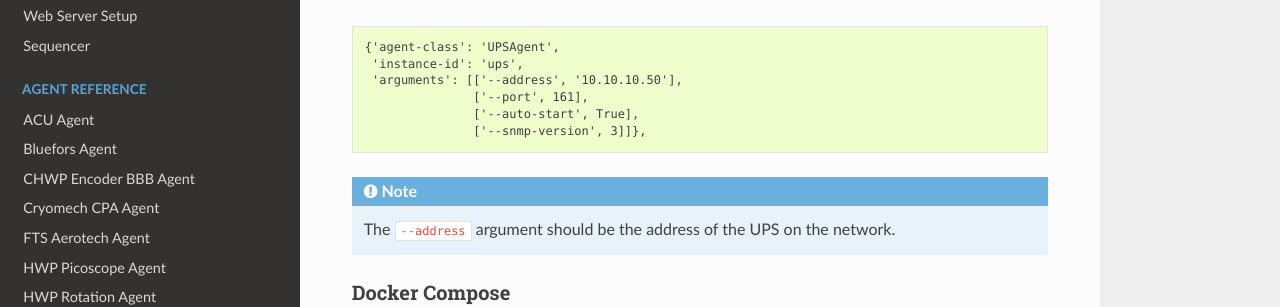
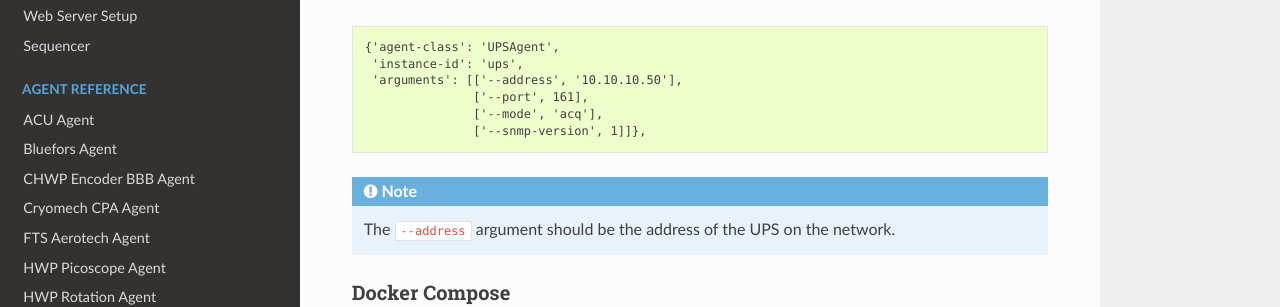
Before and after one commit to simonsobs/socs, a Sphinx documentation site: the page built from docs/agents/ups.rst, in a window 1280 px wide and 900 px high, scrolled down 336 px. Shown: the part 220-527 px from the top of the window. Built offline with Sphinx 7.4.7 and the Read the Docs theme 2.0.0, drawn with Linux system fonts in a browser that asks for light colours.

Commit message:
removed auto-start

```diff
--- a/docs/agents/ups.rst
+++ b/docs/agents/ups.rst
@@ -30,8 +30,8 @@ using all of the available arguments::
        'instance-id': 'ups',
        'arguments': [['--address', '10.10.10.50'],
                      ['--port', 161],
-                     ['--auto-start', True],
-                     ['--snmp-version', 3]]},
+                     ['--mode', 'acq'],
+                     ['--snmp-version', 1]]},
 
 .. note::
     The ``--address`` argument should be the address of the UPS on the network.
```
Also changed, not shown: 1 other file.
